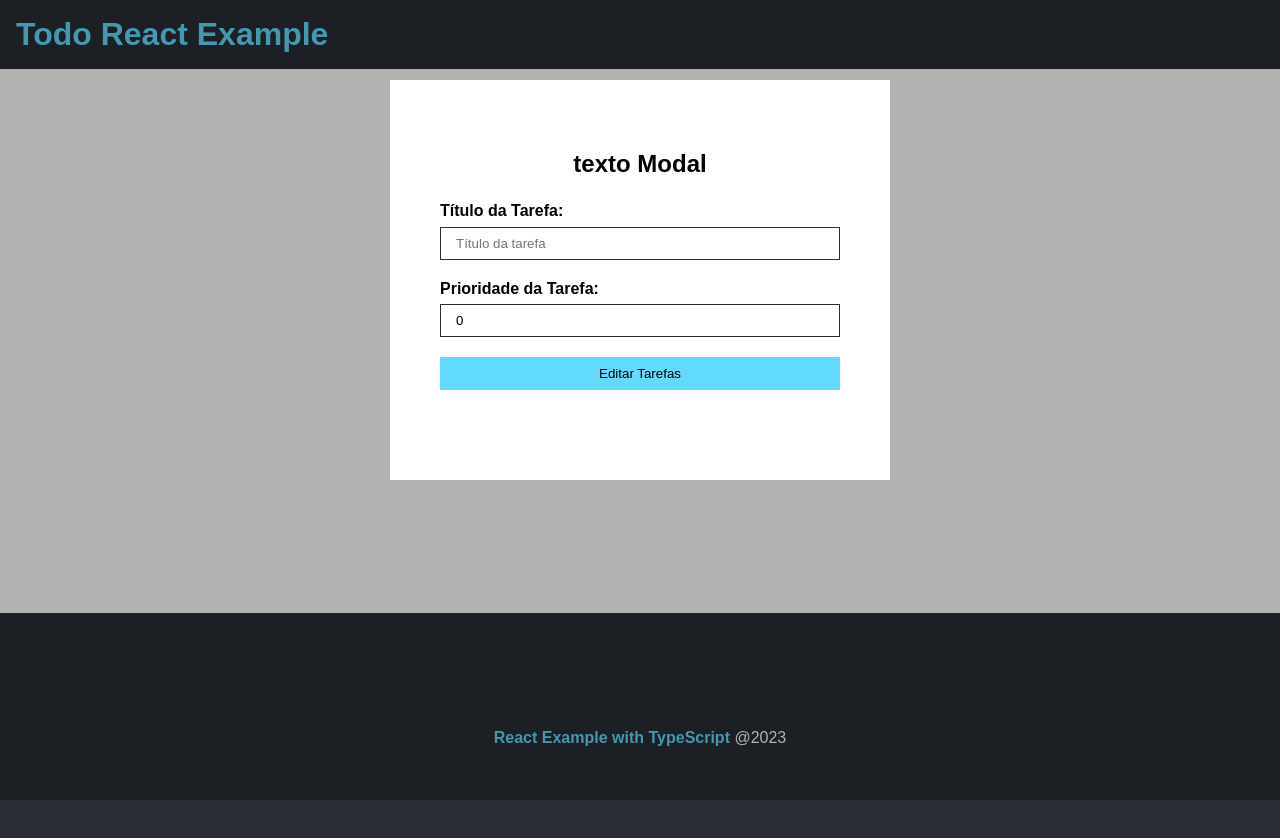
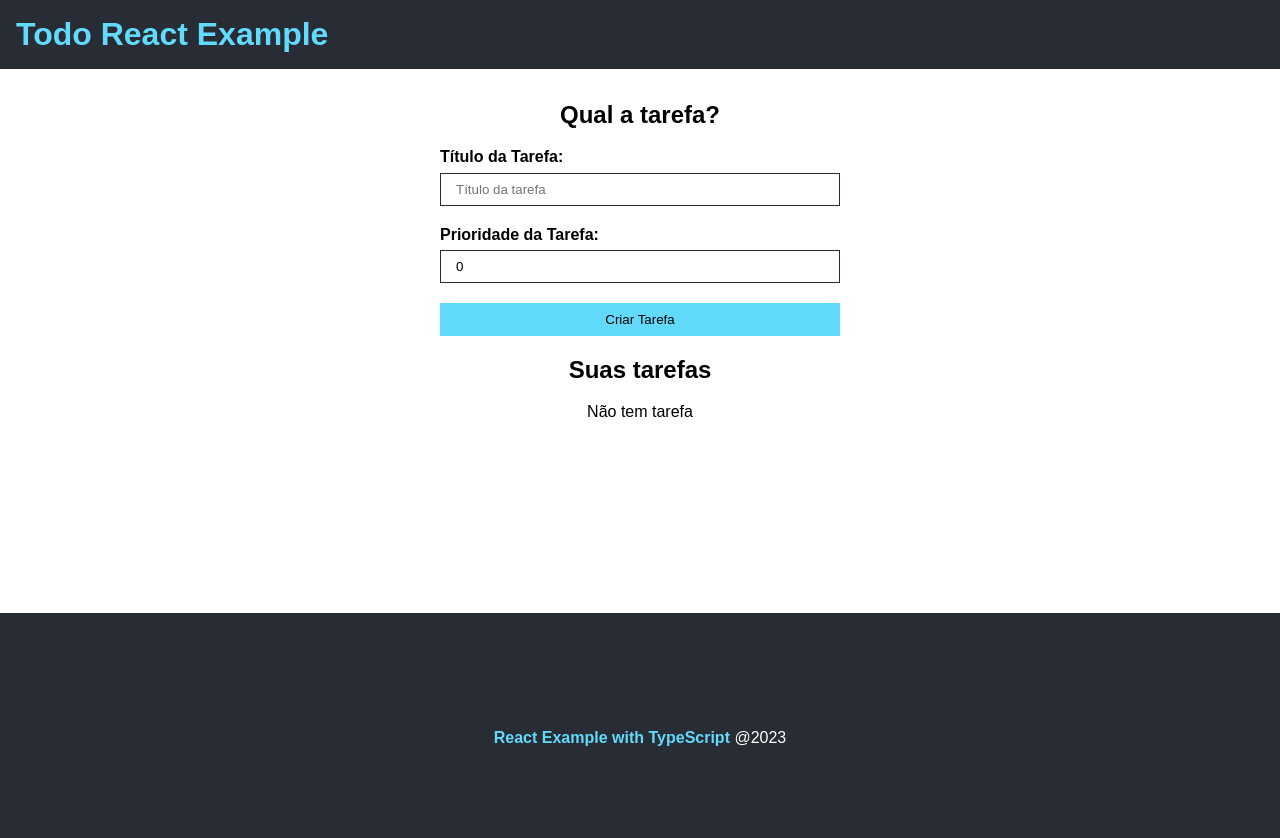
Before and after one commit to leandroHeilig/todo_example, a React (Create React App) app: page / in a window 1280 px wide. Shown: the top 838 px of the page. Built offline with nearby package versions, Linux system fonts and the light colour scheme.

Commit message:
feat: add update handle

```diff
--- a/src/App.tsx
+++ b/src/App.tsx
@@ -14,7 +14,7 @@ function App() {
   const [taskList, setTaskList] = useState<ITask[]>([]);
   const [taskToUpdate, setTaskToUpdate] = useState<ITask | null>(null);
 
-  const deleteTask = (id: number) => {
+  const deleteTask = (id: number): void => {
     // incluir checagem do banco
     setTaskList(
       taskList.filter((task) => {
@@ -24,7 +24,7 @@ function App() {
   };
 
   const hideOrShowModal = (display: boolean) => {
-    const modal = document.querySelector("#modal");
+    const modal = document.getElementById("modal");
     if (display) {
       //Exibe
       modal!.classList.remove("hide");
@@ -38,14 +38,29 @@ function App() {
     hideOrShowModal(true);
     setTaskToUpdate(task);
   };
+
+  const updateTask = (id: number, title: string, priority: number) => {
+    const updatedTask: ITask = { id, title, priority };
+
+    const updatedItems = taskList.map((task) => {
+      return task.id === updatedTask.id ? updatedTask : task;
+    });
+
+    setTaskList(updatedItems);
+
+    hideOrShowModal(false);
+  };
+
   return (
     <div>
       <Modal
+        title="Editar Tarefa"
         children={
           <TaskForm
-            btnText="Editar Tarefas"
+            btnText="Editar"
             taskList={taskList}
             task={taskToUpdate}
+            handleUpdate={updateTask}
           />
         }
       />
--- a/src/components/Modal.tsx
+++ b/src/components/Modal.tsx
@@ -4,19 +4,20 @@ import styles from "./Modal.module.css";
 
 interface Props {
   children: React.ReactNode;
+  title: string;
 }
 
-const Modal = ({ children }: Props) => {
+const Modal = ({ children, title }: Props) => {
   const closeModal = (e: React.MouseEvent): void => {
-    const modal = document.querySelector("#modal");
+    const modal = document.getElementById("modal");
     modal!.classList.add("hide");
   };
 
   return (
-    <div id="modal">
+    <div id="modal" className="hide">
       <div className={styles.fade} onClick={closeModal}></div>
       <div className={styles.modal}>
-        <h2>texto Modal</h2>
+        <h2>{title}</h2>
         {children}
       </div>
     </div>
--- a/src/components/TaskForm.tsx
+++ b/src/components/TaskForm.tsx
@@ -9,9 +9,16 @@ interface Props {
   taskList: ITask[];
   setTaskList?: React.Dispatch<React.SetStateAction<ITask[]>>;
   task?: ITask | null;
+  handleUpdate?(id: number, title: string, priority: number): void;
 }
 
-const TaskForm = ({ btnText, taskList, setTaskList, task }: Props) => {
+const TaskForm = ({
+  btnText,
+  taskList,
+  setTaskList,
+  task,
+  handleUpdate,
+}: Props) => {
   const [id, setId] = useState<number>(0);
   const [title, setTitle] = useState<string>("");
   const [priority, setPriority] = useState<number>(0);
@@ -26,14 +33,17 @@ const TaskForm = ({ btnText, taskList, setTaskList, task }: Props) => {
 
   const addTaskHandler = (e: FormEvent<HTMLFormElement>) => {
     e.preventDefault();
-    const id = Math.floor(Math.random() * 1000);
-    const newTask: ITask = { id, title, priority };
-    setTaskList!([...taskList, newTask]);
 
-    setTitle("");
-    setPriority(0);
+    if (handleUpdate) {
+      handleUpdate(id, title, priority);
+    } else {
+      const id = Math.floor(Math.random() * 1000);
+      const newTask: ITask = { id, title, priority };
+      setTaskList!([...taskList, newTask]);
 
-    console.log(taskList);
+      setTitle("");
+      setPriority(0);
+    }
   };
 
   const handleChange = (e: ChangeEvent<HTMLInputElement>) => {
```
